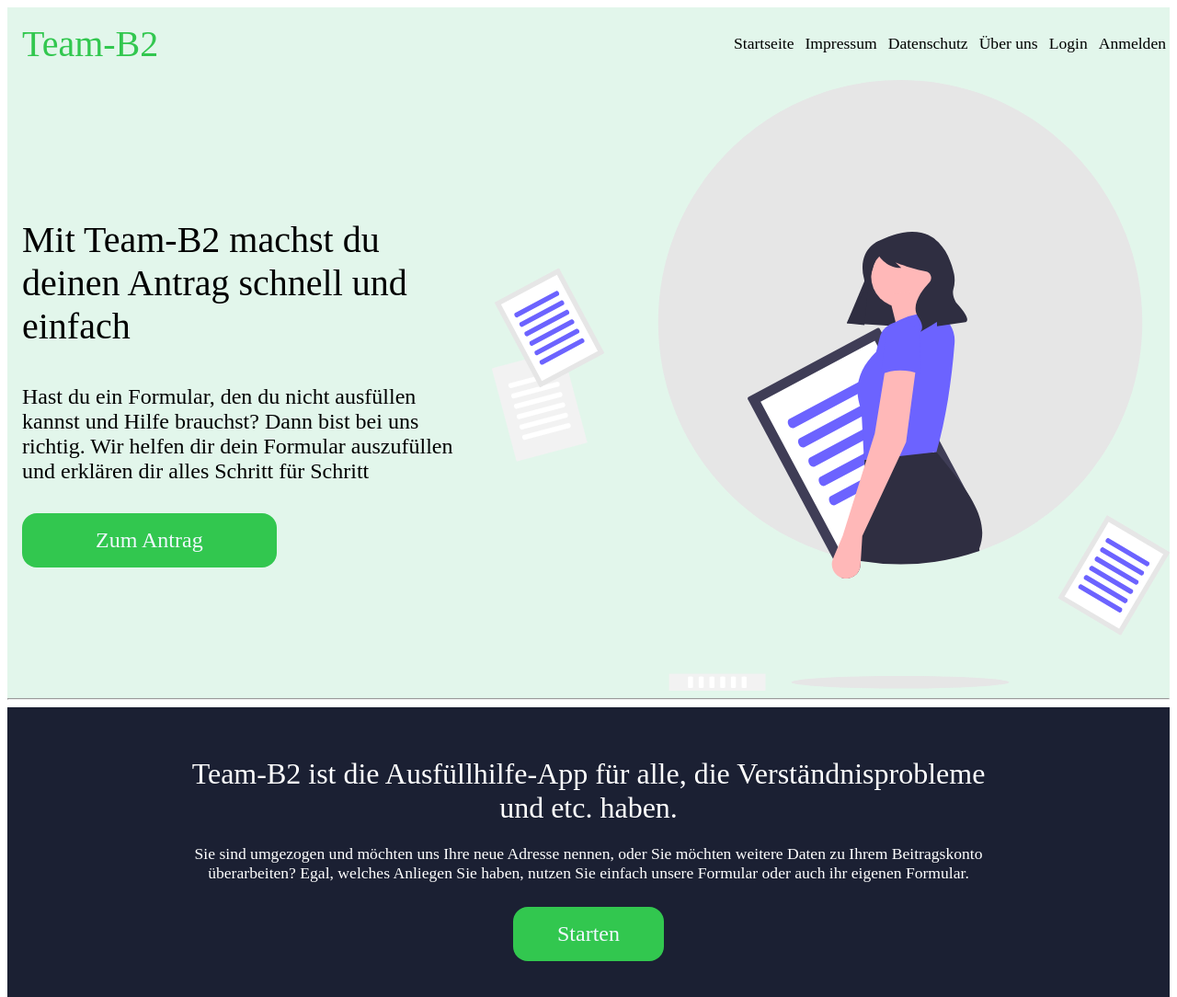
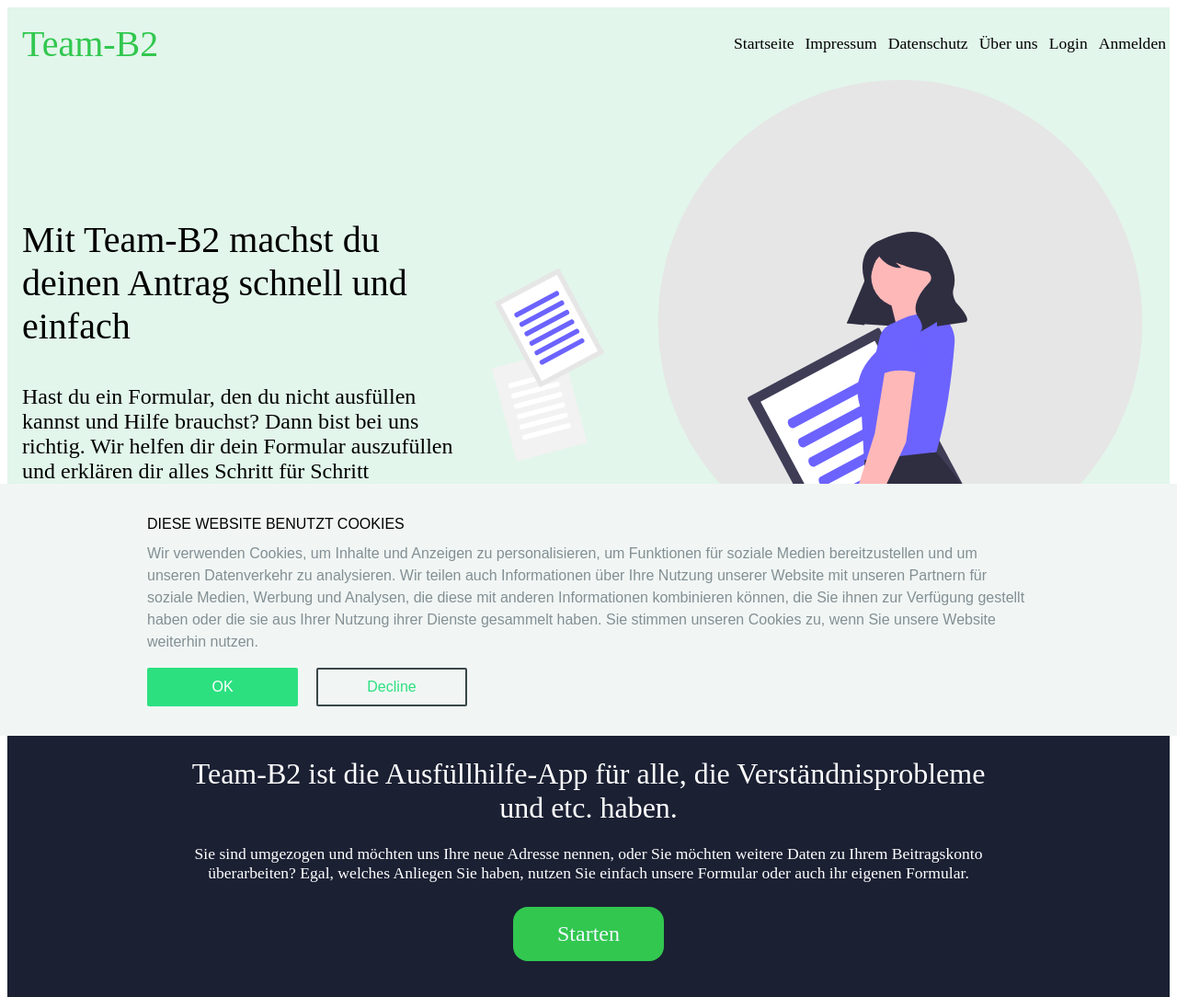
Before and after one commit to bkotikov/web-projekt, a PHP site: page / in a window 1280 px wide. Shown: the top 1084 px of the page at 92% size. Run offline with PHP 8.4, Linux system fonts and the light colour scheme.

Commit message:
Cookie Pop-up

```diff
--- a/css/style.css
+++ b/css/style.css
@@ -270,7 +270,7 @@
 .card {
     text-align: center;
     margin: 0 auto;
-    width: 50%;
+    width: 100%;
 }
 
 .card-text-main {
@@ -370,3 +370,89 @@
 }
 
 @media (min-width: 1200px) {}
+
+.cookie-consent-banner {
+    position: fixed;
+    bottom: 0;
+    left: 0;
+    z-index: 2147483645;
+    box-sizing: border-box;
+    width: 100%;
+
+    background-color: #F1F6F4;
+  }
+
+  .cookie-consent-banner__inner {
+    max-width: 960px;
+    margin: 0 auto;
+    padding: 32px 0;
+  }
+
+  .cookie-consent-banner__copy {
+    margin-bottom: 16px;
+  }
+
+  .cookie-consent-banner__actions {
+  }
+
+  .cookie-consent-banner__header {
+    margin-bottom: 8px;
+
+    font-family: "CeraPRO-Bold", sans-serif, arial;
+    font-weight: normal;
+    font-size: 16px;
+    line-height: 24px;
+  }
+
+  .cookie-consent-banner__description {
+    font-family: "CeraPRO-Regular", sans-serif, arial;
+    font-weight: normal;
+    color: #838F93;
+    font-size: 16px;
+    line-height: 24px;
+  }
+
+  .cookie-consent-banner__cta {
+    box-sizing: border-box;
+    display: inline-block;
+    min-width: 164px;
+    padding: 11px 13px;
+
+    border-radius: 2px;
+
+    background-color: #2CE080;
+
+    color: #FFF;
+    text-decoration: none;
+    text-align: center;
+    font-family: "CeraPRO-Regular", sans-serif, arial;
+    font-weight: normal;
+    font-size: 16px;
+    line-height: 20px;
+  }
+
+  .cookie-consent-banner__cta--secondary {
+    padding: 9px 13px;
+
+    border: 2px solid #3A4649;
+
+    background-color: transparent;
+
+    color: #2CE080;
+  }
+
+  .cookie-consent-banner__cta:hover {
+    background-color: #20BA68;
+  }
+
+  .cookie-consent-banner__cta--secondary:hover {
+    border-color: #838F93;
+
+    background-color: transparent;
+
+    color: #22C870;
+  }
+
+  .cookie-consent-banner__cta:last-child {
+    margin-left: 16px;
+  }
--- a/index.html
+++ b/index.html
@@ -7,10 +7,40 @@
     <meta name="viewport" content="width=device-width, initial-scale=1.0">
     <title>Document</title>
 
-    <link rel="stylesheet" href="/css/style.css">
+    <link rel="stylesheet" href="../css/style.css">
 </head>
 
 <body>
+    <div class="cookie-consent-banner">
+        <div class="cookie-consent-banner__inner">
+            <div class="cookie-consent-banner__copy">
+                <div class="cookie-consent-banner__header">DIESE WEBSITE BENUTZT COOKIES</div>
+                <div class="cookie-consent-banner__description">
+                    Wir verwenden Cookies, um Inhalte und Anzeigen zu
+                    personalisieren, um Funktionen für soziale Medien
+                    bereitzustellen und um unseren Datenverkehr zu
+                    analysieren. Wir teilen auch Informationen über
+                    Ihre Nutzung unserer Website mit unseren Partnern
+                    für soziale Medien, Werbung und Analysen, die
+                    diese mit anderen Informationen kombinieren können,
+                    die Sie ihnen zur Verfügung gestellt haben oder die
+                    sie aus Ihrer Nutzung ihrer Dienste gesammelt haben.
+                    Sie stimmen unseren Cookies zu, wenn Sie unsere Website
+                    weiterhin nutzen.
+                </div>
+            </div>
+
+            <div class="cookie-consent-banner__actions">
+                <a href="#" class="cookie-consent-banner__cta">
+                    OK
+                </a>
+
+                <a href="#" class="cookie-consent-banner__cta cookie-consent-banner__cta--secondary">
+                    Decline
+                </a>
+            </div>
+        </div>
+    </div>
     <div class="header">
         <div class="container-xs shadow p-tb">
             <div class="col-8 col-8-sm col-3-md">
@@ -102,7 +132,6 @@
         <p class="footer-text">Erstellt vom Team-B2, WEB 2021SS</p>
     </div>
 
-
     <script>
         function myFunction() {
             var x = document.getElementById("myLinks");
@@ -113,7 +142,6 @@
             }
         }
     </script>
-
 </body>
 
 </html>
```
Also changed, not shown: impressum.html (+41 -7 lines), über_uns.html (+7 -2 lines), js/index.js (added).
